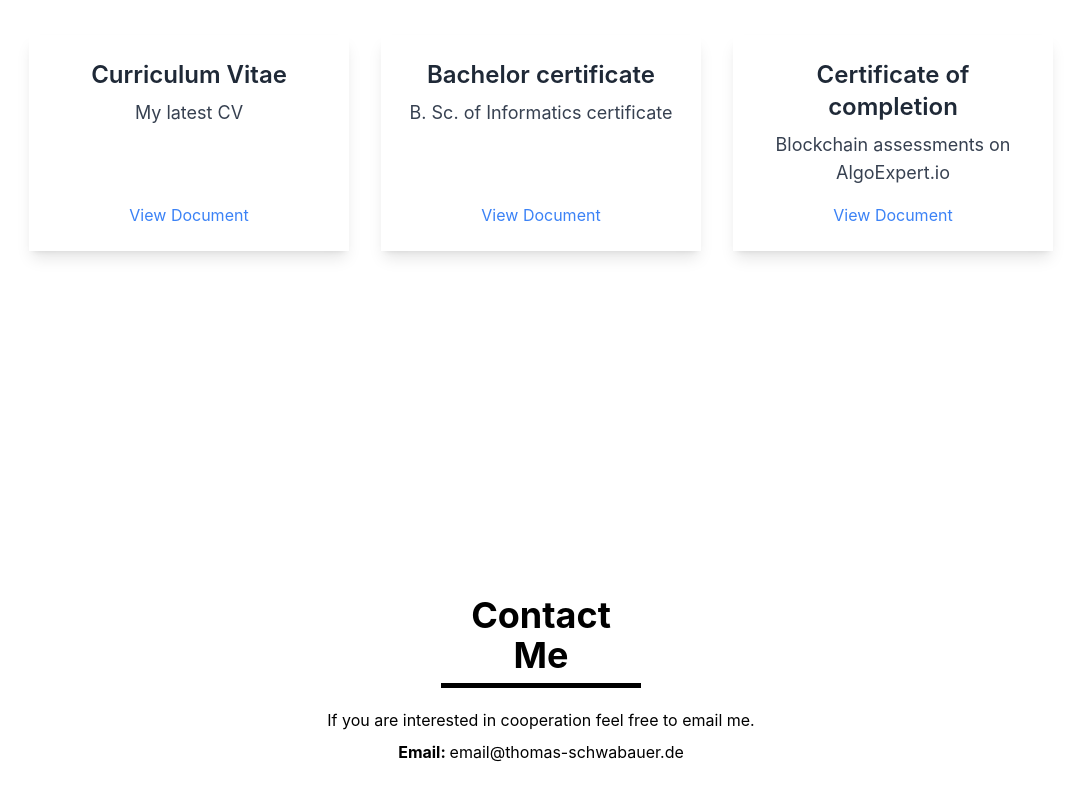
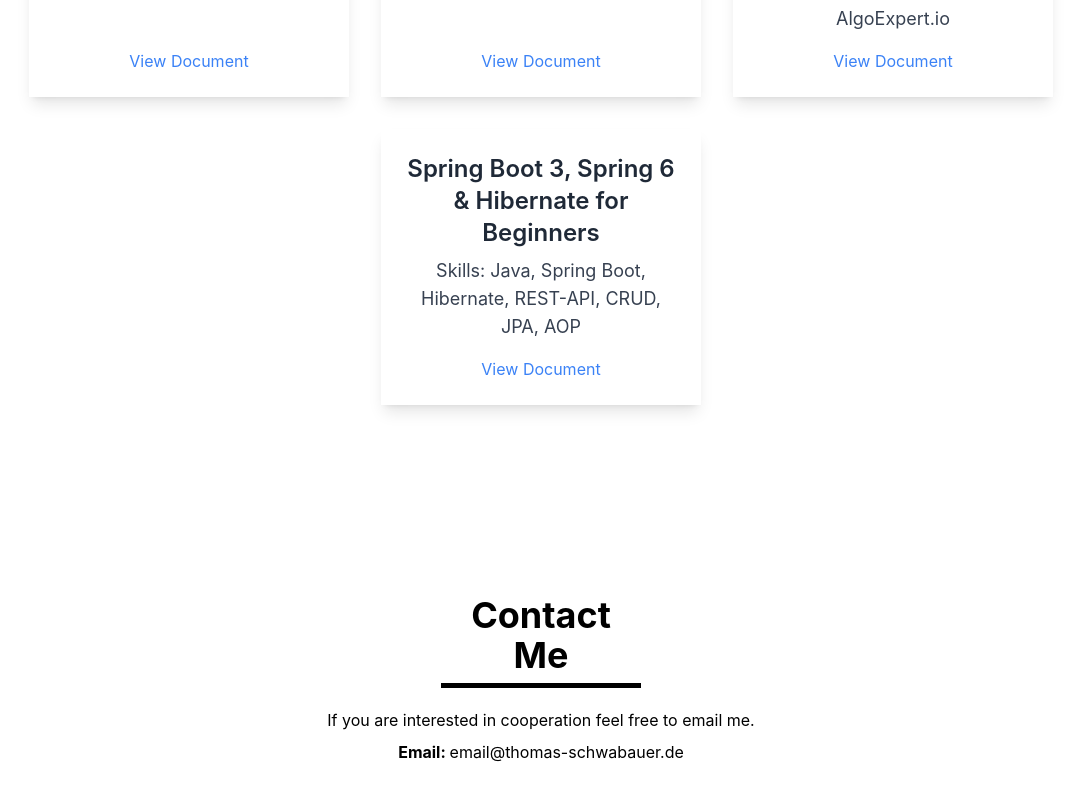
Before and after one commit to thenadev/my-profile, a React (Create React App) app: page / in a window 1280 px wide. Shown: the part 4261-5061 px from the top of the page, without its empty margins (99-1180 px from the left). Built offline with nearby package versions, Linux system fonts and the light colour scheme.

Commit message:
add new spring cert

```diff
--- a/src/pages/Documents.tsx
+++ b/src/pages/Documents.tsx
@@ -15,6 +15,11 @@ const documents = [
     title: "Certificate of completion",
     description: "Blockchain assessments on AlgoExpert.io ",
     url: "/BlockchainExpert_Certificate.pdf",
+  },
+  {
+    title: "Spring Boot 3, Spring 6 & Hibernate for Beginners",
+    description: "Skills: Java, Spring Boot, Hibernate, REST-API, CRUD, JPA, AOP",
+    url: "/Spring-Boot-Beginners.pdf",
   },
 ];
 
```
Also changed, not shown: 1 other file (tests, documents, lock files or other folders).
